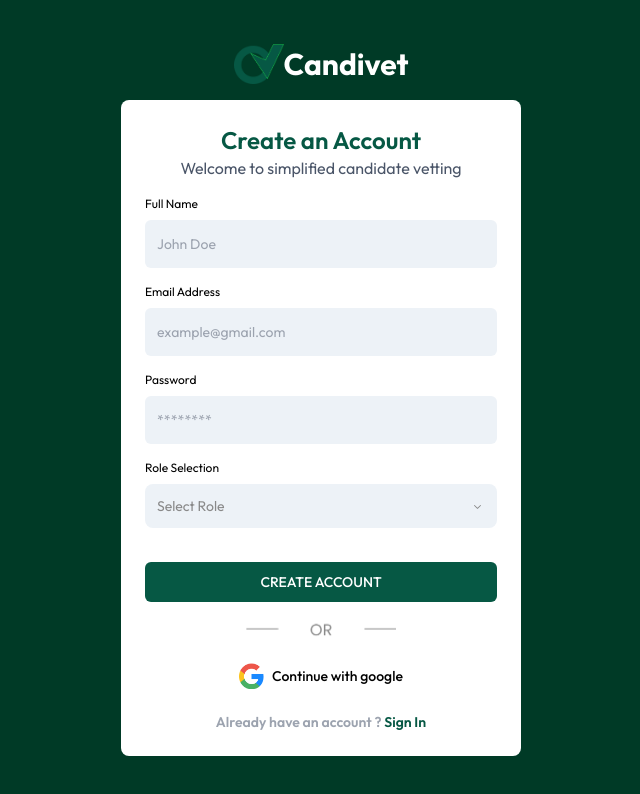
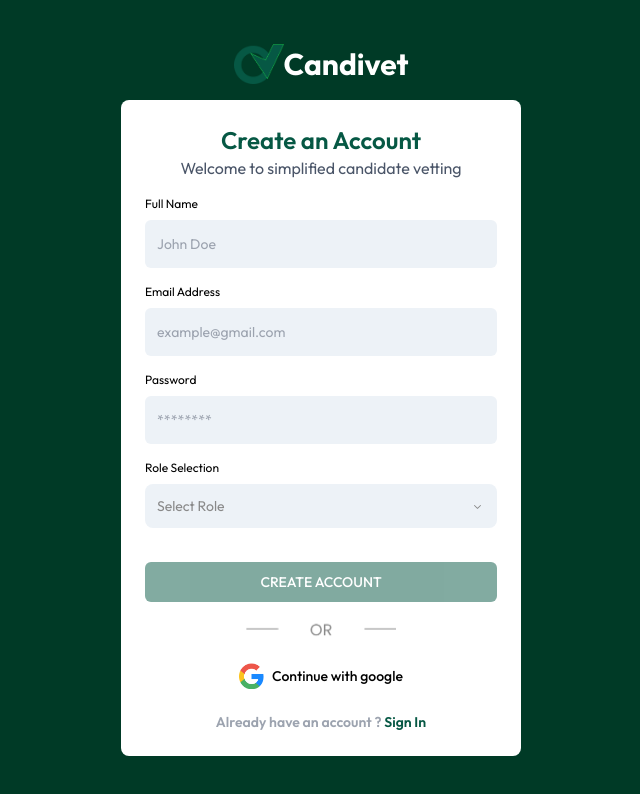
Before and after one commit to joshuaoni/tbwrge, a Next.js app: page /home/sign-up in a window 1280 px wide. Shown: the top 794 px of the page, without its empty margins (319-959 px from the left). Built offline with nearby package versions, Linux system fonts and the light colour scheme.

Commit message:
can now register users

```diff
--- a/package.json
+++ b/package.json
@@ -16,6 +16,8 @@
     "@radix-ui/react-separator": "^1.1.0",
     "@radix-ui/react-slot": "^1.1.0",
     "@radix-ui/react-tooltip": "^1.1.3",
+    "@tanstack/react-query": "^5.60.5",
+    "axios": "^1.7.7",
     "class-variance-authority": "^0.7.0",
     "clsx": "^2.1.1",
     "framer-motion": "^11.11.17",
--- /dev/null
+++ b/src/actions/register-user.ts
@@ -0,0 +1,49 @@
+"use client";
+import { API_CONFIG } from "@/constants/api_config";
+import axios from "axios";
+import { channel } from "diagnostics_channel";
+
+export const registerUser = async ({
+  fullName,
+  email,
+  password,
+  role,
+}: {
+  fullName: string;
+  email: string;
+  password: string;
+  role: string;
+  channel?: string;
+}) => {
+  try {
+    const options = {
+      method: "POST",
+      url: API_CONFIG.REGISTER_USER, // Replace with your API endpoint
+      headers: { "Content-Type": "application/json" },
+      data: {
+        email,
+        password,
+        name: fullName,
+        role: role == "Employer" ? "recruiter" : "candidate",
+        channel: "others",
+      },
+    };
+    const response = await axios(options);
+    return response.data; // Return only the response data for convenience
+  } catch (error: any) {
+    // Handle errors and return meaningful information
+    if (error.response) {
+      // Server responded with a status code outside the 2xx range
+      console.error("Error Response:", error.response.data);
+      throw new Error(error.response.data.message || "Server error occurred");
+    } else if (error.request) {
+      // Request was made, but no response received
+      console.error("Error Request:", error.request);
+      throw new Error("No response from server. Please try again.");
+    } else {
+      // Something else caused an error
+      console.error("Error Message:", error.message);
+      throw new Error(error.message || "Unexpected error occurred");
+    }
+  }
+};
--- /dev/null
+++ b/src/constants/api_config.ts
@@ -0,0 +1,5 @@
+export const MAIN_URL = "https://api.candivet.com";
+
+export const API_CONFIG = {
+  REGISTER_USER: `${MAIN_URL}/auth/user-register/`,
+};
--- a/src/pages/_app.tsx
+++ b/src/pages/_app.tsx
@@ -1,6 +1,13 @@
 import "@/styles/globals.css";
 import type { AppProps } from "next/app";
 import DashboardWrapper from "../components/dashboard-wrapper";
+import {
+  useQuery,
+  useMutation,
+  useQueryClient,
+  QueryClient,
+  QueryClientProvider,
+} from "@tanstack/react-query";
 import { Outfit } from "next/font/google"; // Corrected import path
 
 const outfit = Outfit({
@@ -9,9 +16,12 @@
 });
 
 export default function App({ Component, pageProps }: AppProps) {
+  const queryClient = new QueryClient();
   return (
-    <main className={outfit.className}>
-      <Component {...pageProps} />
-    </main>
+    <QueryClientProvider client={queryClient}>
+      <main className={outfit.className}>
+        <Component {...pageProps} />
+      </main>
+    </QueryClientProvider>
   );
 }
--- a/src/pages/home/sign-up/index.tsx
+++ b/src/pages/home/sign-up/index.tsx
@@ -7,12 +7,30 @@
 import RoleSelectionDropDown from "@/components/role-selection-dropdown";
 import { useRouter } from "next/router";
 import candivetlogowhite from "../../../../public/images/candivet-logo.png";
+import { registerUser } from "@/actions/register-user";
+import { useMutation } from "@tanstack/react-query";
 const index = () => {
-  const handleSubmit = (e: React.FormEvent<HTMLFormElement>) => {
+  const [fullName, setFullName] = React.useState("");
+  const [role, setRole] = React.useState("Select Role");
+  const [email, setEmail] = React.useState("");
+  const [password, setPassword] = React.useState("");
+  const registerUserMutation = useMutation({
+    mutationFn: async () => await registerUser(data),
+  });
+  const handleSubmit = async (e: React.FormEvent<HTMLFormElement>) => {
+    console.log("logging");
     e.preventDefault();
+
+    registerUserMutation.mutate();
+  };
+
+  const data = {
+    fullName,
+    email,
+    password,
+    role,
   };
   const router = useRouter();
-  const [role, setRole] = React.useState("Select Role");
   return (
     <div className="h-screen w-screen bg-darkgreen flex flex-col items-center justify-center ">
       <div className="flex items-center  cursor-pointer">
@@ -36,6 +54,9 @@
                 Full Name
               </label>
               <Input
+                value={fullName}
+                name="fullName"
+                onChange={(e) => setFullName(e.target.value)}
                 placeholder="John Doe"
                 className="w-full bg-[#EDF2F7] py-6 border-none"
               />
@@ -45,6 +66,9 @@
                 Email Address
               </label>
               <Input
+                value={email}
+                name="email"
+                onChange={(e) => setEmail(e.target.value)}
                 placeholder="example@gmail.com"
                 className="w-full bg-[#EDF2F7] py-6 border-none"
               />
@@ -54,6 +78,9 @@
                 Password
               </label>
               <Input
+                type="password"
+                value={password}
+                onChange={(e) => setPassword(e.target.value)}
                 placeholder="********"
                 className="w-full bg-[#EDF2F7] py-6 border-none"
               />
@@ -68,6 +95,13 @@
             </div>
           </div>
           <Button
+            disabled={
+              registerUserMutation.isPending ||
+              !email ||
+              !password ||
+              !fullName ||
+              role === "Select Role"
+            }
             variant="default"
             className="bg-primary text-white w-full"
             type="submit"
```
Also changed, not shown: 1 other file (tests, documents, lock files or other folders).
